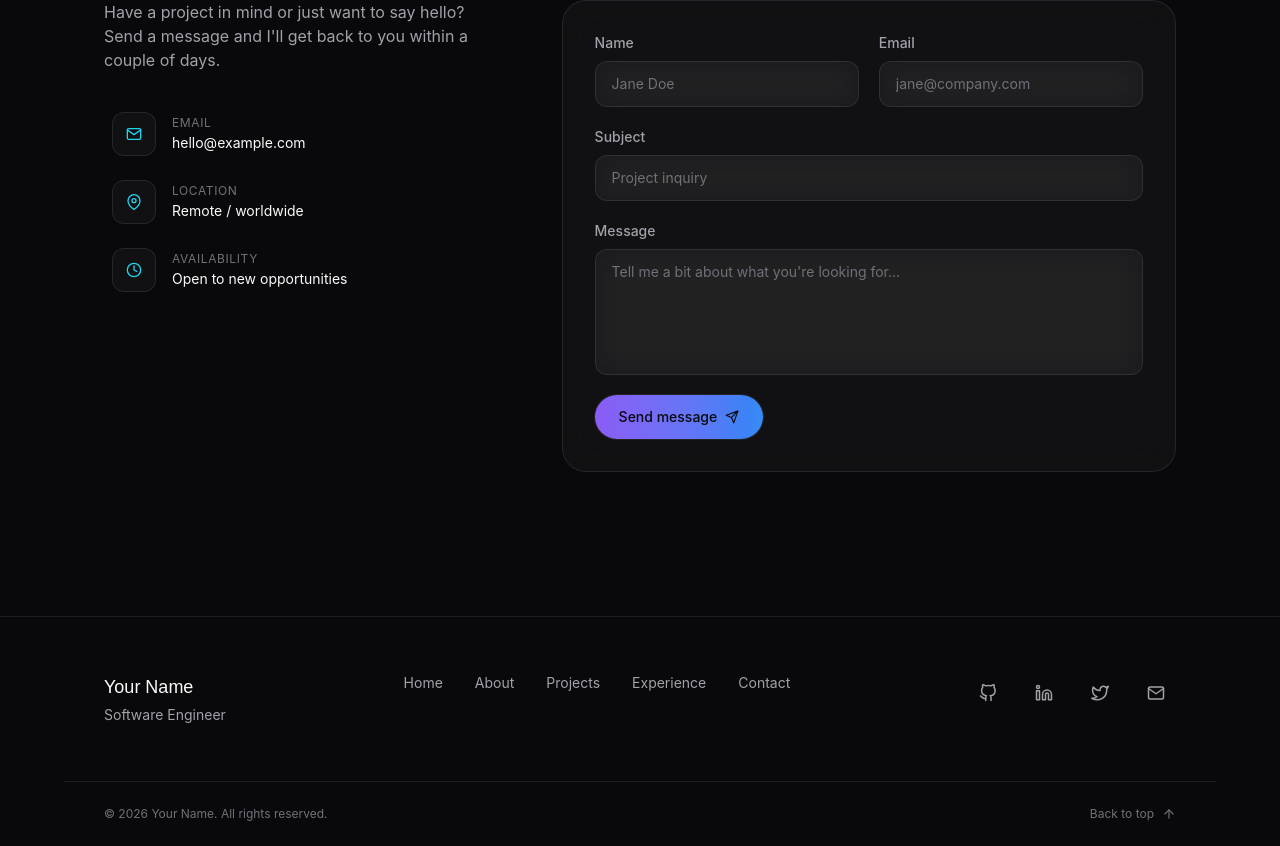
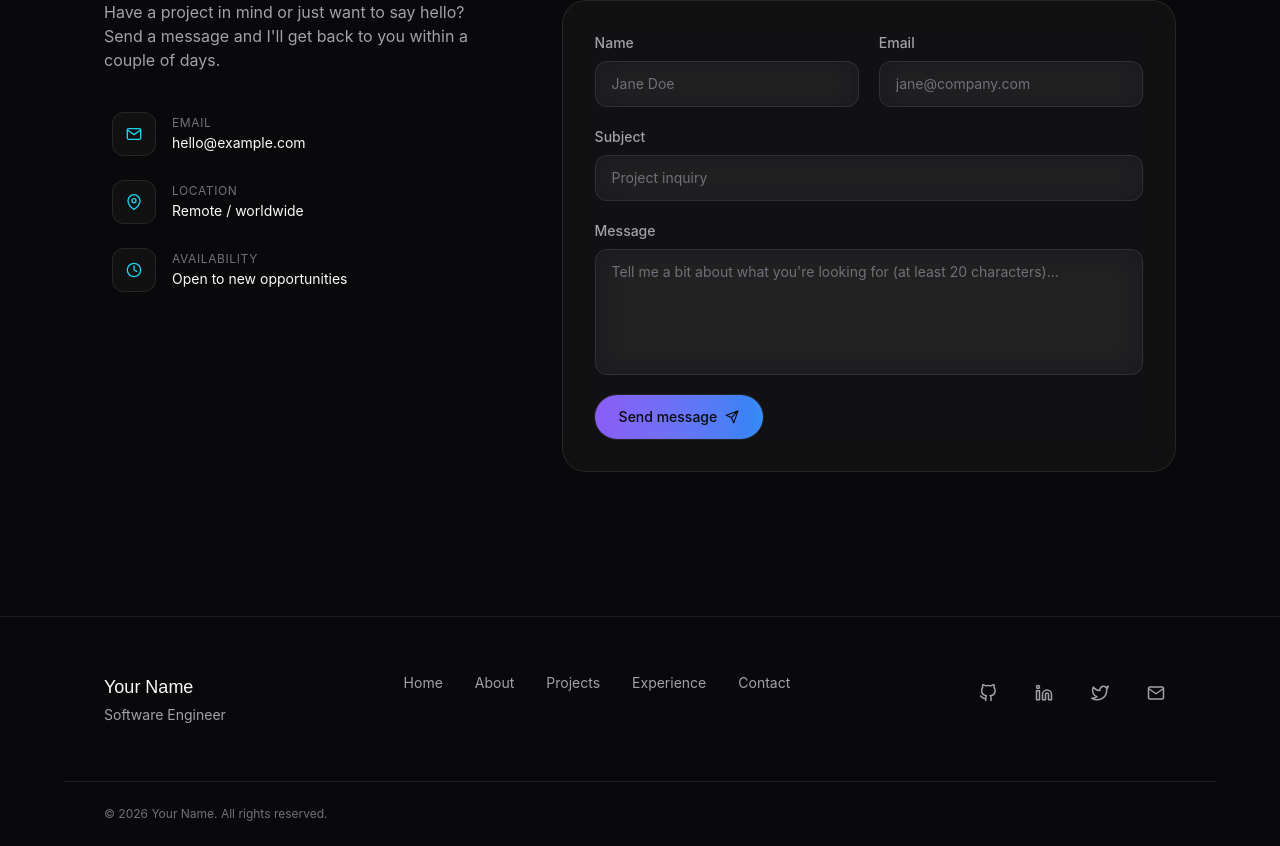
Before and after one commit to YuanG14/react-portfolio, a React (Vite) app: page / in a window 1280 px wide. Shown: the part 7417-8263 px from the top of the page. Built offline with nearby package versions, Linux system fonts and the light colour scheme; a web font is replaced by a local one.

Commit message:
feat: enhance Contact form validation and UI components; add ScrollToTopButton

```diff
--- a/src/components/contact/schema.js
+++ b/src/components/contact/schema.js
@@ -21,6 +21,6 @@ export const contactSchema = z.object({
   message: z
     .string()
     .trim()
-    .min(10, 'Message should be at least 10 characters')
+    .min(20, 'Message should be at least 20 characters')
     .max(2000, 'Keep it under 2000 characters'),
 })
--- a/src/components/layout/Footer.jsx
+++ b/src/components/layout/Footer.jsx
@@ -1,4 +1,3 @@
-import { FiArrowUp } from 'react-icons/fi'
 import { NAV_LINKS } from '../../data/navLinks'
 import { SOCIAL_LINKS } from '../../data/socialLinks'
 import { SITE_NAME, SITE_TAGLINE } from '../../constants/site'
@@ -6,15 +5,12 @@ import Container from '../ui/Container'
 
 /**
  * Closes out the page. Reads from the same NAV_LINKS as the Navbar so
- * the two never fall out of sync, and calls the shared Lenis instance
- * directly for "back to top" (see src/hooks/useLenis.js).
+ * the two never fall out of sync. (Back-to-top now lives in the
+ * floating ScrollToTopButton, rendered globally in MainLayout, rather
+ * than as a link here.)
  */
 export default function Footer() {
   const year = new Date().getFullYear()
-
-  const scrollToTop = () => {
-    window.__lenis?.scrollTo(0)
-  }
 
   return (
     <footer className="relative border-t border-border">
@@ -56,14 +52,6 @@ export default function Footer() {
         <p>
           © {year} {SITE_NAME}. All rights reserved.
         </p>
-        <button
-          type="button"
-          onClick={scrollToTop}
-          className="flex items-center gap-2 text-ink-faint transition-colors hover:text-ink"
-        >
-          Back to top
-          <FiArrowUp size={14} />
-        </button>
       </Container>
     </footer>
   )
--- /dev/null
+++ b/src/components/layout/ScrollToTopButton.jsx
@@ -0,0 +1,51 @@
+import { useState } from 'react'
+import { AnimatePresence, motion, useMotionValueEvent, useScroll } from 'framer-motion'
+import { FiArrowUp } from 'react-icons/fi'
+
+/**
+ * Floating "back to top" control, fixed to the lower-right corner of
+ * the viewport. Hidden near the top of the page, fades/scales in once
+ * scrolled past roughly one viewport height — tracked via Framer
+ * Motion's useScroll + useMotionValueEvent, the same pattern Navbar
+ * uses for its glass-on-scroll toggle, so no extra scroll listener is
+ * introduced.
+ *
+ * Scrolls via the shared Lenis instance (see src/hooks/useLenis.js)
+ * so it settles with the same smooth feel as every other in-page
+ * scroll (nav links, anchor clicks, etc).
+ *
+ * Rendered once in MainLayout, so it's available above every page.
+ */
+export default function ScrollToTopButton() {
+  const [isVisible, setIsVisible] = useState(false)
+  const { scrollY } = useScroll()
+
+  useMotionValueEvent(scrollY, 'change', (latest) => {
+    setIsVisible(latest > window.innerHeight * 0.8)
+  })
+
+  function scrollToTop() {
+    window.__lenis?.scrollTo(0)
+  }
+
+  return (
+    <AnimatePresence>
+      {isVisible && (
+        <motion.button
+          type="button"
+          aria-label="Back to top"
+          onClick={scrollToTop}
+          initial={{ opacity: 0, scale: 0.8, y: 12 }}
+          animate={{ opacity: 1, scale: 1, y: 0 }}
+          exit={{ opacity: 0, scale: 0.8, y: 12 }}
+          whileHover={{ y: -4 }}
+          whileTap={{ scale: 0.92 }}
+          transition={{ type: 'spring', stiffness: 350, damping: 24 }}
+          className="glass fixed bottom-6 right-6 z-50 grid h-12 w-12 place-items-center rounded-full text-ink shadow-[0_10px_30px_-10px_rgba(0,0,0,0.6)] transition-colors duration-300 hover:border-border-strong hover:text-cyan hover:shadow-[0_0_24px_-4px_rgba(34,211,238,0.45)] md:bottom-8 md:right-8"
+        >
+          <FiArrowUp size={20} aria-hidden="true" />
+        </motion.button>
+      )}
+    </AnimatePresence>
+  )
+}
--- /dev/null
+++ b/src/components/ui/FieldShell.jsx
@@ -0,0 +1,23 @@
+import { cn } from '../../lib/cn'
+
+/**
+ * Shared label + inline-error chrome for Input and TextArea (see
+ * Input.jsx / TextArea.jsx) so the two only differ in which native
+ * form element they render — this wrapper markup isn't duplicated
+ * between them.
+ */
+export default function FieldShell({ label, id, error, className, children }) {
+  return (
+    <div className={cn('flex flex-col gap-2', className)}>
+      <label htmlFor={id} className="text-sm font-medium text-ink-muted">
+        {label}
+      </label>
+      {children}
+      {error && (
+        <p id={`${id}-error`} className="text-xs text-red-400">
+          {error}
+        </p>
+      )}
+    </div>
+  )
+}
--- /dev/null
+++ b/src/components/ui/Input.jsx
@@ -0,0 +1,40 @@
+import { forwardRef } from 'react'
+import { cn } from '../../lib/cn'
+import FieldShell from './FieldShell'
+
+/**
+ * The single text input for the whole site (name/email/subject in
+ * the Contact form now, any future form later) — same "one component
+ * per primitive" convention as Button. Invalid state gets a red
+ * border and, via FieldShell, an inline error message beneath it.
+ *
+ * Forwards its ref so react-hook-form's `register()` can attach
+ * directly to the underlying <input> (react-hook-form is
+ * uncontrolled by default).
+ *
+ * @param {string} className - applied to the outer wrapper (layout, e.g. `sm:col-span-2`)
+ * @param {string} inputClassName - applied to the <input> element itself
+ */
+const Input = forwardRef(function Input(
+  { label, id, error, className, inputClassName, ...props },
+  ref
+) {
+  return (
+    <FieldShell label={label} id={id} error={error} className={className}>
+      <input
+        id={id}
+        ref={ref}
+        aria-invalid={Boolean(error)}
+        aria-describedby={error ? `${id}-error` : undefined}
+        className={cn(
+          'glass w-full rounded-xl px-4 py-3 text-sm text-ink outline-none transition-colors duration-300 placeholder:text-ink-faint focus:border-cyan/60',
+          error && 'border-red-400/60 focus:border-red-400/60',
+          inputClassName
+        )}
+        {...props}
+      />
+    </FieldShell>
+  )
+})
+
+export default Input
--- /dev/null
+++ b/src/components/ui/TextArea.jsx
@@ -0,0 +1,40 @@
+import { forwardRef } from 'react'
+import { cn } from '../../lib/cn'
+import FieldShell from './FieldShell'
+
+/**
+ * The single multi-line text field for the whole site (the Contact
+ * form's message field now, any future form later). Shares its
+ * label/error chrome and field styling with Input via FieldShell so
+ * the two read as one system rather than two one-off components.
+ *
+ * Forwards its ref so react-hook-form's `register()` can attach
+ * directly to the underlying <textarea>.
+ *
+ * @param {string} className - applied to the outer wrapper (layout, e.g. `sm:col-span-2`)
+ * @param {string} textareaClassName - applied to the <textarea> element itself
+ */
+const TextArea = forwardRef(function TextArea(
+  { label, id, error, className, textareaClassName, rows = 5, ...props },
+  ref
+) {
+  return (
+    <FieldShell label={label} id={id} error={error} className={className}>
+      <textarea
+        id={id}
+        ref={ref}
+        rows={rows}
+        aria-invalid={Boolean(error)}
+        aria-describedby={error ? `${id}-error` : undefined}
+        className={cn(
+          'glass w-full resize-none rounded-xl px-4 py-3 text-sm text-ink outline-none transition-colors duration-300 placeholder:text-ink-faint focus:border-cyan/60',
+          error && 'border-red-400/60 focus:border-red-400/60',
+          textareaClassName
+        )}
+        {...props}
+      />
+    </FieldShell>
+  )
+})
+
+export default TextArea
--- a/src/layouts/MainLayout.jsx
+++ b/src/layouts/MainLayout.jsx
@@ -3,6 +3,7 @@ import GridBackground from '../components/effects/GridBackground'
 import GradientBlobs from '../components/effects/GradientBlobs'
 import Navbar from '../components/layout/Navbar'
 import Footer from '../components/layout/Footer'
+import ScrollToTopButton from '../components/layout/ScrollToTopButton'
 
 /**
  * Shared shell rendered around every route: ambient background layers
@@ -23,6 +24,8 @@ export default function MainLayout() {
         </main>
         <Footer />
       </div>
+
+      <ScrollToTopButton />
     </div>
   )
 }
--- a/src/sections/Contact.jsx
+++ b/src/sections/Contact.jsx
@@ -6,7 +6,8 @@ import { FiSend, FiLoader } from 'react-icons/fi'
 import Section from '../components/layout/Section'
 import Reveal from '../components/layout/Reveal'
 import Button from '../components/ui/Button'
-import FormField from '../components/contact/FormField'
+import Input from '../components/ui/Input'
+import TextArea from '../components/ui/TextArea'
 import ContactInfoItem from '../components/contact/ContactInfoItem'
 import { contactSchema } from '../components/contact/schema'
 import { CONTACT_INFO } from '../data/contact'
@@ -23,10 +24,11 @@ async function submitContactForm(values) {
 }
 
 /**
- * Contact section (Phase 7) — replaces the temporary anchor
- * placeholder in Home.jsx. Validation mirrors the same
- * react-hook-form + zod pairing used across the stack; layout follows
- * the two-column, Section/Reveal pattern established by About.
+ * Contact section (Phase 7). Validation is react-hook-form + zod
+ * (see components/contact/schema.js): each field shows its own
+ * inline error, and `onInvalid` additionally surfaces one targeted
+ * toast for the most relevant problem, so the person gets feedback
+ * even if they don't scroll down to read every field.
  */
 export default function Contact() {
   const [isSubmitting, setIsSubmitting] = useState(false)
@@ -35,6 +37,7 @@ export default function Contact() {
     register,
     handleSubmit,
     reset,
+    getValues,
     formState: { errors },
   } = useForm({
     resolver: zodResolver(contactSchema),
@@ -45,12 +48,34 @@ export default function Contact() {
     setIsSubmitting(true)
     try {
       await submitContactForm(values)
-      toast.success("Message sent — I'll get back to you soon.")
+      toast.success('✅ Message sent successfully.')
       reset()
     } catch {
       toast.error('Something went wrong. Please try again.')
     } finally {
       setIsSubmitting(false)
+    }
+  }
+
+  /**
+   * Fires alongside the per-field inline errors whenever validation
+   * fails. Checked in order of what's most likely wrong: a field
+   * left completely empty first, then an invalid email, then a
+   * message that's present but too short.
+   */
+  function onInvalid(formErrors) {
+    const values = getValues()
+    const hasEmptyRequired =
+      !values.name?.trim() || !values.email?.trim() || !values.subject?.trim() || !values.message?.trim()
+
+    if (hasEmptyRequired) {
+      toast.error('❌ Please fill out all required fields.')
+    } else if (formErrors.email) {
+      toast.error('❌ Please enter a valid email address.')
+    } else if (formErrors.message) {
+      toast.error('❌ Message must contain at least 20 characters.')
+    } else {
+      toast.error('❌ Please check the form and try again.')
     }
   }
 
@@ -82,17 +107,17 @@ export default function Contact() {
         <Reveal delay={0.15}>
           <form
             noValidate
-            onSubmit={handleSubmit(onSubmit)}
+            onSubmit={handleSubmit(onSubmit, onInvalid)}
             className="glass grid gap-5 rounded-3xl p-6 sm:grid-cols-2 md:p-8"
           >
-            <FormField
+            <Input
               id="name"
               label="Name"
               placeholder="Jane Doe"
               error={errors.name?.message}
               {...register('name')}
             />
-            <FormField
+            <Input
               id="email"
               label="Email"
               type="email"
@@ -100,7 +125,7 @@ export default function Contact() {
               error={errors.email?.message}
               {...register('email')}
             />
-            <FormField
+            <Input
               id="subject"
               label="Subject"
               placeholder="Project inquiry"
@@ -108,14 +133,12 @@ export default function Contact() {
               error={errors.subject?.message}
               {...register('subject')}
             />
-            <FormField
-              as="textarea"
+            <TextArea
               id="message"
               label="Message"
               rows={5}
-              placeholder="Tell me a bit about what you're looking for..."
+              placeholder="Tell me a bit about what you're looking for (at least 20 characters)..."
               className="sm:col-span-2"
-              inputClassName="resize-none"
               error={errors.message?.message}
               {...register('message')}
             />
@@ -124,6 +147,7 @@ export default function Contact() {
               type="submit"
               variant="primary"
               disabled={isSubmitting}
+              aria-busy={isSubmitting}
               className="w-full sm:col-span-2 sm:w-fit disabled:cursor-not-allowed disabled:opacity-60"
             >
               {isSubmitting ? (
```
